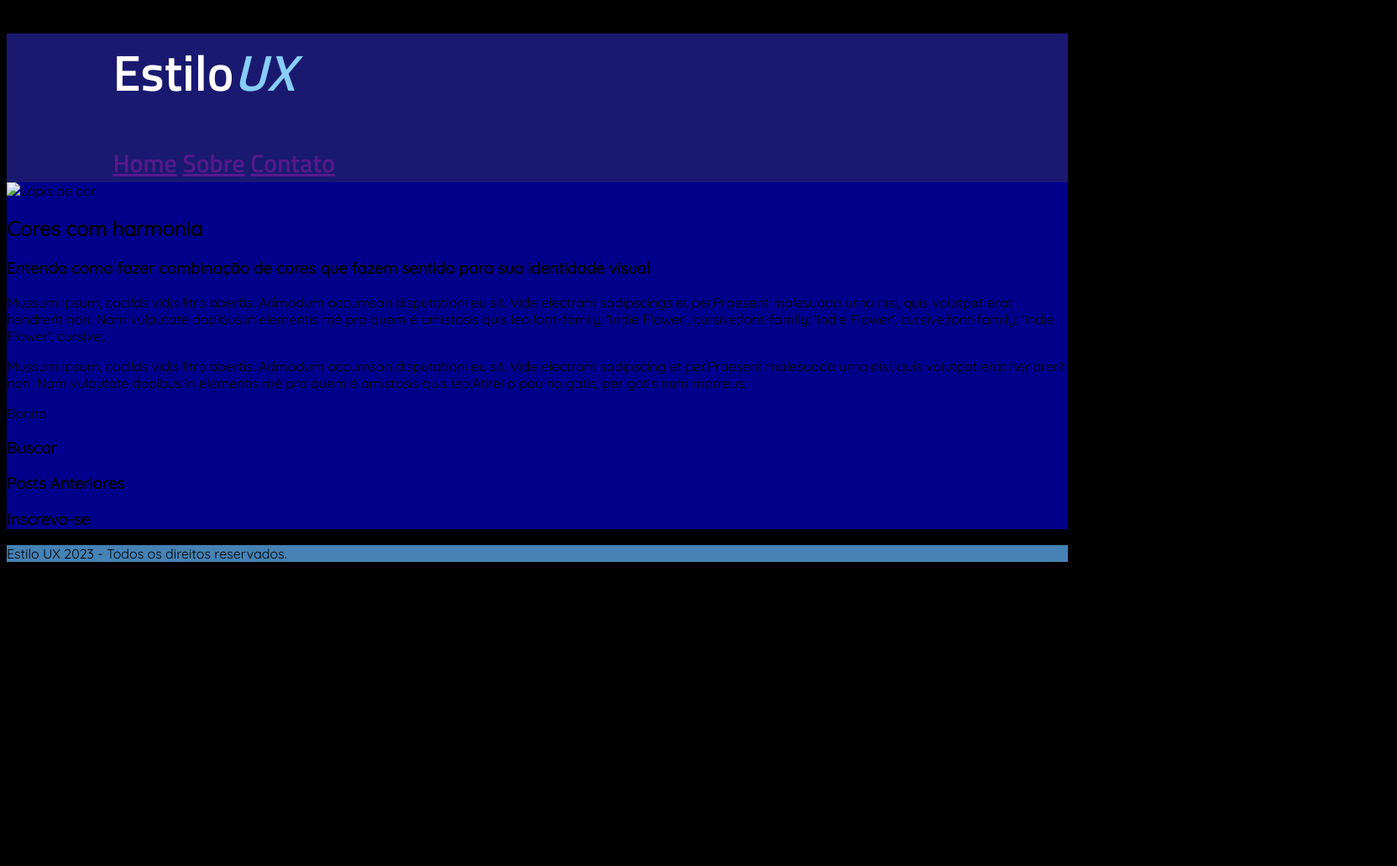
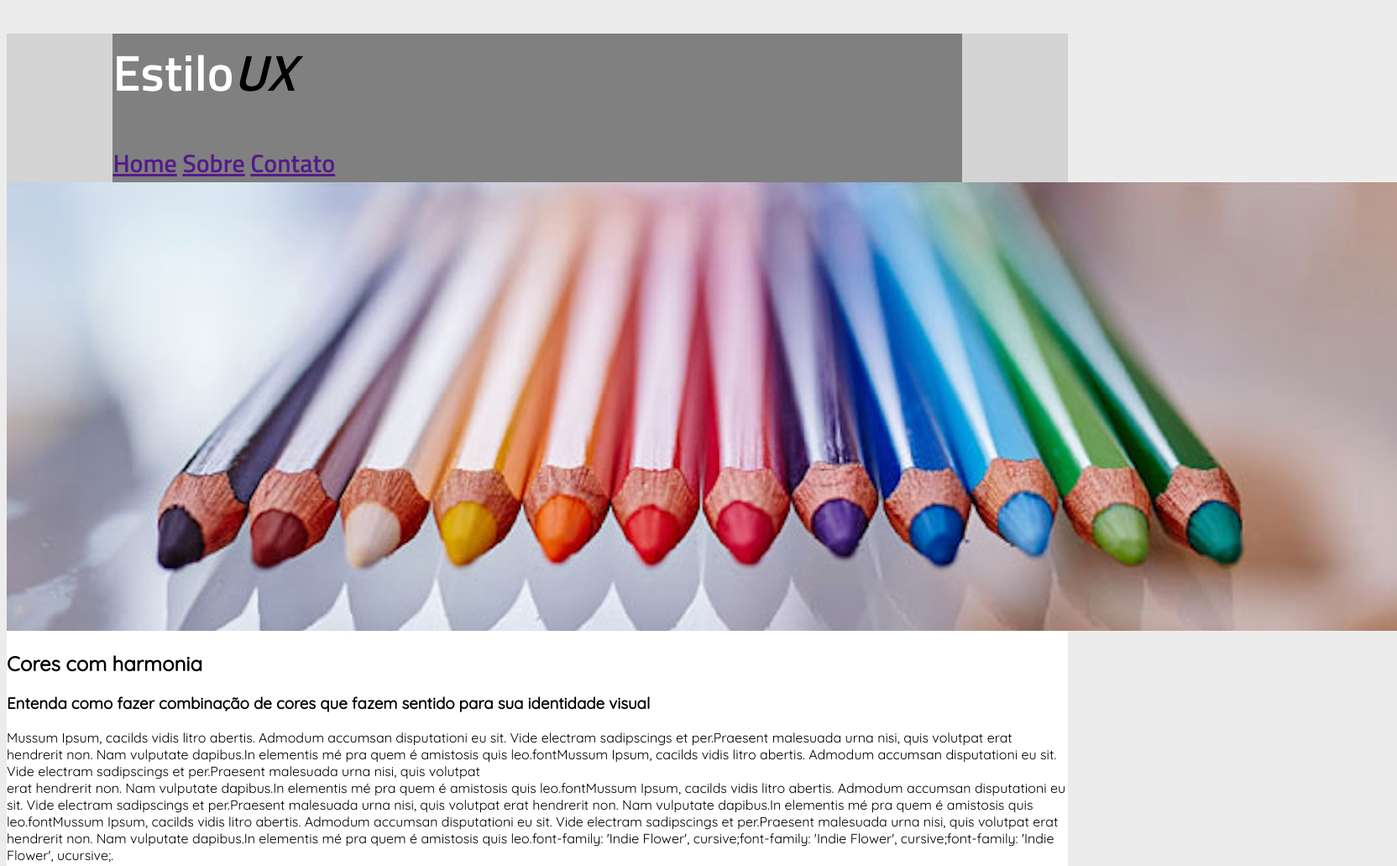
Before and after one commit to HookCreeping/estiloux, a plain HTML site: page index.html in a window 1280 px wide. Shown: the top 1031 px of the page at 84% size, 1664 px wide, since content can reach past the window. Before the commit the page ends 800 px from the top, so only its background shows below. Drawn offline with Linux system fonts and the light colour scheme.

Commit message:
estiloux

```diff
--- a/index.html
+++ b/index.html
@@ -11,7 +11,7 @@
 
 <body>
     <header>
-        <div class="grid-layout">
+        <div class="grid-layout header-flex">
             <h1>Estilo<span id="logoux">Ux</span></h1>
             <nav id="nav">
                 <a href="">Home</a>
@@ -23,7 +23,7 @@
 
     <main>
         <section>
-            <img src="" alt="Lápis de cor">
+            <img src="images/lapis-de-cor.png" alt="Lápis de cor">
             <h2>Cores com harmonia</h2>
 
             <h3>Entenda como fazer combinação de cores que fazem sentido para sua identidade visual</h3>
@@ -31,10 +31,35 @@
             <p>Mussum Ipsum, cacilds vidis litro abertis. Admodum accumsan disputationi eu sit. Vide electram
                 sadipscings
                 et per.Praesent malesuada urna nisi, quis volutpat erat hendrerit non. Nam vulputate dapibus.In
+                elementis mé pra quem é amistosis quis leo.fontMussum Ipsum, cacilds vidis litro abertis. Admodum
+                accumsan disputationi eu sit. Vide electram
+                sadipscings
+                et per.Praesent malesuada urna nisi, quis volutpat<br> erat hendrerit non. Nam vulputate dapibus.In
+                elementis mé pra quem é amistosis quis leo.fontMussum Ipsum, cacilds vidis litro abertis. Admodum
+                accumsan disputationi eu sit. Vide electram
+                sadipscings
+                et per.Praesent malesuada urna nisi, quis volutpat erat hendrerit non. Nam vulputate dapibus.In
+                elementis mé pra quem é amistosis quis leo.fontMussum Ipsum, cacilds vidis litro abertis. Admodum
+                accumsan disputationi eu sit. Vide electram
+                sadipscings
+                et per.Praesent malesuada urna nisi, quis volutpat erat hendrerit non. Nam vulputate dapibus.In
                 elementis mé pra quem é amistosis quis leo.font-family: 'Indie Flower', cursive;font-family: 'Indie
-                Flower', cursive;font-family: 'Indie Flower', cursive;.</p>
-            <p>Mussum Ipsum, cacilds vidis litro abertis. Admodum accumsan disputationi eu sit. Vide electram sadipscing
+                Flower', cursive;font-family: 'Indie Flower', ucursive;.</p>
+            <p>Mussum Ipsm, cacilds vidis litro abertis. Admodum accumsan disputationi eu sit. Vide electram sadipscing
+                et per.PraesenMussum Ipsum, cacilds vidis litro abertis. Admodum accumsan disputationi eu sit. Vide
+                electram
+                sadipscings
+                et per.Praesent malesuada urna nisi, quis volutpat erat <br> non. Nam vulputate dapibus.In
+                elementis mé pra quem é amistosis quis leo.fontMussum Ipsum, cacilds vidis litro abertis. Admodum
+                accumsan disputationi eu sit. Vide electram
+                sadipscings
                 et per.Praesent malesuada urna nisi, quis volutpat erat hendrerit non. Nam vulputate dapibus.In
+                elementis mé pra quem é amistosis quis leo.fontMussum Ipsum, cacilds vidis litro abertis. Admodum
+                accumsan disputationi eu sit. Vide electram
+                sadipscings
+                et per.Praesent malesuada urna nisi, quis volutpat erat hendrerit non. Nam vulputate dapibus.In
+                elementis mé pra quem é amistosis quis leo.fontt malesuada urna nisi, quis volutpat erat hendrerit non.
+                Nam vulputate dapibus.In
                 elementis mé pra quem é amistosis quis leo.Atirei o pau no gatis, per gatis num morreus.
             </p>
             <p>Bonito</p>
--- a/styles/style.css
+++ b/styles/style.css
@@ -4,28 +4,26 @@
 font-family: 'Quicksand', sans-serif;*/
 body{
     font-family: 'Quicksand', sans-serif;
-    background-color: black;
-    color: black;
-
+    background-color: #EDECED;
 }
 
 main{
-    background-color: darkblue;
+    background-color: white;
     color: black;
 }
 footer{
-    background-color: steelblue;
-    color: black;
+    background-color: gray;
+    color: white;
 }
 #logoux{
     font-family: 'Titillium Web', sans-serif;
     text-transform: uppercase;
     font-style: italic;
-    color: lightskyblue;
+    color:black;
 }
 header{
     font-family: 'Titillium Web', sans-serif;
-    background-color: midnightblue;
+    background-color: lightgray;
     color: white;
     font-weight: 600;
     font-size: 30px;
@@ -33,5 +31,9 @@ header{
 header .grid-layout{
     width: 80%;
     margin: 0 auto;
-    background-color: midnightblue;
+    background-color: gray;
 }
+header .header-flex{
+    flex-direction: row;
+    justify-content: flex-end;
+}
```
Also changed, not shown: images/lapis-de-cor.png (added).
